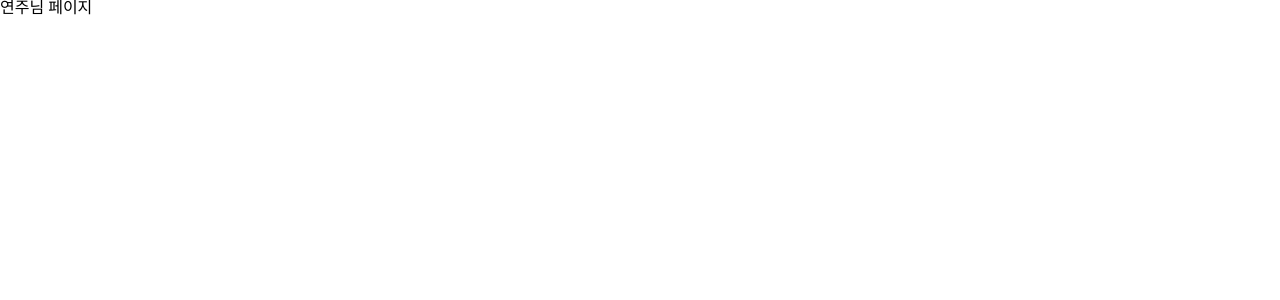
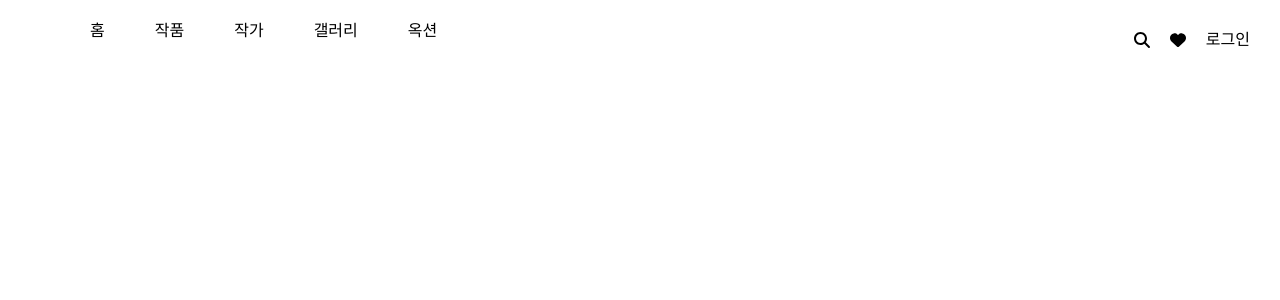
Before and after one commit to Lesh97/artwork, a React (Create React App) app in the folder client/: page /joo in a window 1280 px wide. Shown: the top 300 px of the page. Built offline with nearby package versions, Linux system fonts and the light colour scheme.

Commit message:
연주님 헤더 와이어프레임

```diff
--- /dev/null
+++ b/client/src/components/YeonHeader.tsx
@@ -0,0 +1,106 @@
+import { faHeart, faMagnifyingGlass } from "@fortawesome/free-solid-svg-icons";
+import { FontAwesomeIcon } from "@fortawesome/react-fontawesome";
+import { Link } from "react-router-dom";
+import styled from "styled-components";
+
+const HeaderFixed = styled.div`
+  display: flex;
+  align-items: center;
+  justify-content: space-between;
+  width: 100%;
+  height: 80px;
+`;
+const LeftHeader = styled.div`
+  list-style: none;
+  display: flex;
+  align-items: center;
+  justify-content: space-between;
+  margin-left: 30px;
+  height: 100%;
+  div {
+    display: flex;
+    margin-left: 10px;
+    input {
+      margin-left: 30px;
+      width: 300px;
+      border-style: none;
+      border-bottom: 1px solid #e9eaeb;
+      :focus {
+        outline: none;
+      }
+    }
+  }
+`;
+
+const Nav = styled.div`
+  width: 100%;
+  height: 35px;
+`;
+
+const Navul = styled.ul`
+  list-style: none;
+  padding-left: 0px;
+  margin: 0%;
+  width: 100%;
+  a {
+    color: black;
+    float: left;
+    height: 100%;
+    margin-left: 50px;
+    :hover {
+      font-weight: 800;
+      border-bottom: 2px solid black;
+    }
+  }
+`;
+
+const LogIn = styled.div`
+  display: flex;
+  align-items: center;
+  margin-right: 30px;
+  height: 100%;
+  div {
+    margin-left: 20px;
+  }
+`;
+
+function YenaHeader() {
+  return (
+    <>
+      <HeaderFixed>
+        <LeftHeader>
+          <Nav>
+            <Navul>
+              <Link to="/">
+                <li>홈</li>
+              </Link>
+              <Link to="*">
+                <li>작품</li>
+              </Link>
+              <Link to="*">
+                <li>작가</li>
+              </Link>
+              <Link to="*">
+                <li>갤러리</li>
+              </Link>
+              <Link to="*">
+                <li>옥션</li>
+              </Link>
+            </Navul>
+          </Nav>
+        </LeftHeader>
+        <LogIn>
+          <div>
+            <FontAwesomeIcon icon={faMagnifyingGlass} />
+          </div>
+          <div>
+            <FontAwesomeIcon icon={faHeart} />
+          </div>
+          <div>로그인</div>
+        </LogIn>
+      </HeaderFixed>
+    </>
+  );
+}
+
+export default YenaHeader;
--- a/client/src/routes/joo.tsx
+++ b/client/src/routes/joo.tsx
@@ -1,7 +1,9 @@
+import YeonHeader from "../components/YeonHeader";
+
 function YeonJoo() {
   return (
     <>
-      <h1>연주님 페이지</h1>
+      <YeonHeader />
     </>
   );
 }
```
Also changed, not shown: client/package.json (+8 -0 lines), 1 other file (tests, documents, lock files or other folders).
